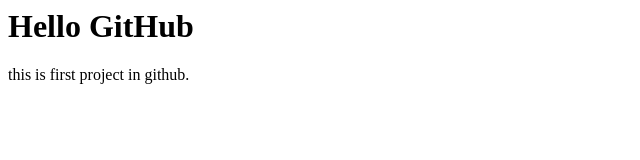
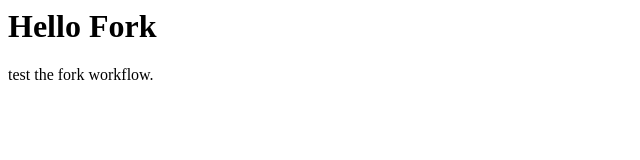
Before and after one commit to RaminGolzar/HelloWorld, a plain HTML site: page index.html in a window 1280 px wide. Shown: the whole page, without its empty margins (0-640 px from the left). Drawn offline with Linux system fonts and the light colour scheme.

Commit message:
change content of index.html file

```diff
--- a/index.html
+++ b/index.html
@@ -4,7 +4,7 @@
 	</head>
 
 	<body>
-		<h1>Hello GitHub</h1>
-		<p>this is first project in github.</p>
+		<h1>Hello Fork</h1>
+		<p>test the fork workflow.</p>
 	</body>
 </html>
```
